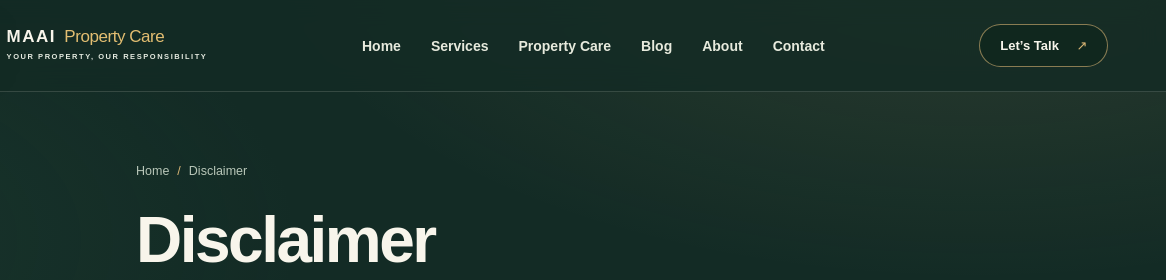
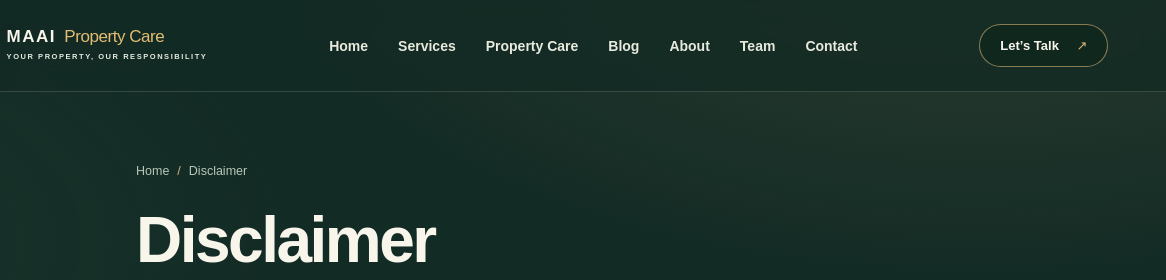
Before and after one commit to nbnexa-source/maaipropertycare, a website built with Vite: page disclaimer/index.html in a window 1280 px wide. Shown: the top 280 px of the page, 114-1280 px from the left. Built offline with nearby package versions, Linux system fonts and the light colour scheme.

Commit message:
Link Our Team from legal pages and blog post; note in MEMORY

```diff
--- a/disclaimer/index.html
+++ b/disclaimer/index.html
@@ -83,7 +83,7 @@
   <a class="skip-link" href="#content">Skip to content</a>
   <header class="page-header">
     <a class="brand" href="/" aria-label="MAAI Property Care home"><img src="/images/maai-icon.webp" alt="" width="52" height="52" /><span class="brand-words"><strong>MAAI</strong> Property Care<small>Your Property, Our Responsibility</small></span></a>
-    <nav class="page-nav" aria-label="Main navigation"><a href="/">Home</a><a href="/#services">Services</a><a href="/#care">Property Care</a><a href="/blog/">Blog</a><a href="/about/">About</a><a href="/contact/">Contact</a></nav>
+    <nav class="page-nav" aria-label="Main navigation"><a href="/">Home</a><a href="/#services">Services</a><a href="/#care">Property Care</a><a href="/blog/">Blog</a><a href="/about/">About</a><a href="/team/">Team</a><a href="/contact/">Contact</a></nav>
     <a class="header-cta" href="/contact/">Let’s Talk <span aria-hidden="true">↗</span></a>
   </header>
   <main class="page-main" id="content">
```
Also changed, not shown: blog/buying-affordable-home-sector-89-gurgaon-checklist/index.html (+1 -1 lines), privacy-policy/index.html (+1 -1 lines), terms-and-conditions/index.html (+1 -1 lines).
